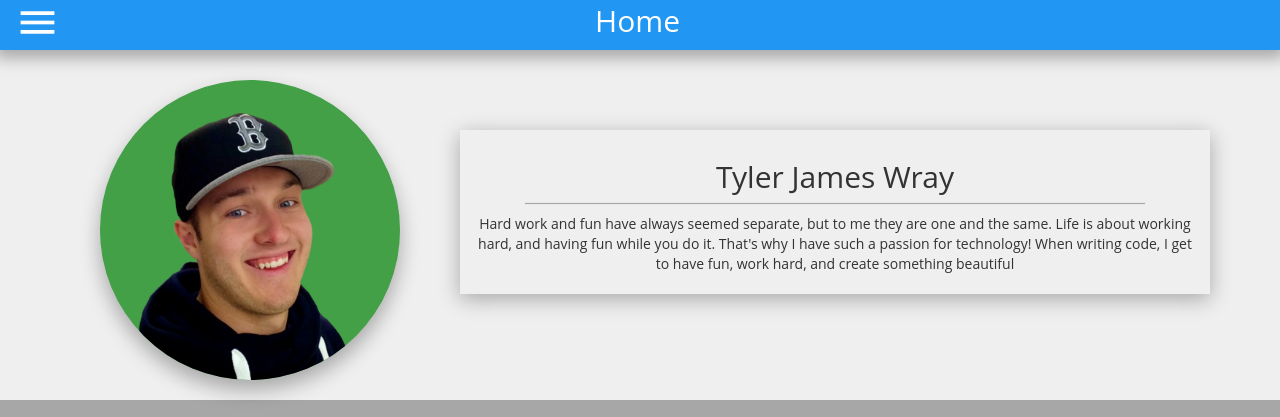
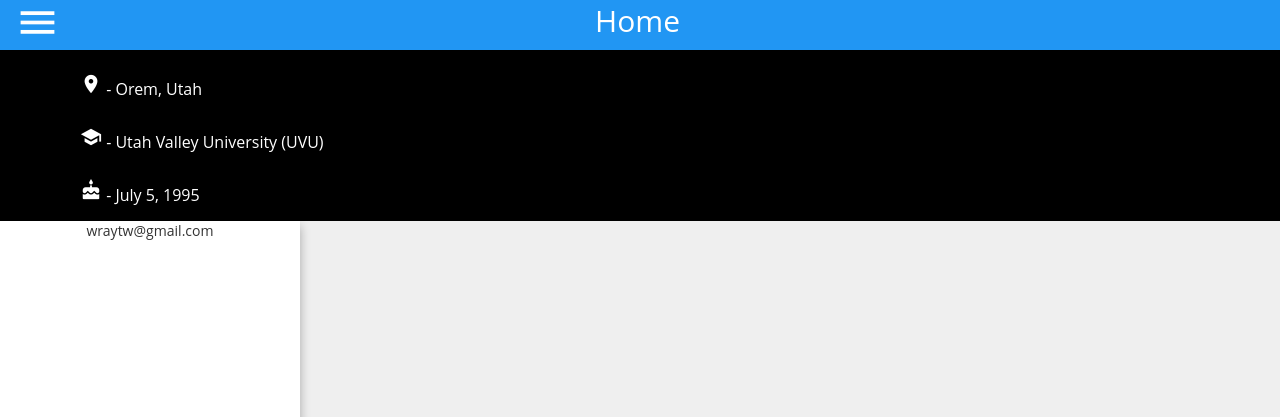
Before and after one commit to tylerwray/PersonalSite-old, a PHP site: page / in a window 1280 px wide. Shown: the top 417 px of the page. Run offline with PHP 8.4, Linux system fonts and the light colour scheme.

Commit message:
Minor Changes

```diff
--- a/assets/sass/footerStyle.sass
+++ b/assets/sass/footerStyle.sass
@@ -4,4 +4,4 @@
 
 .footer-info
     font-size: 16px
-    margin
+    margin: 10px
--- a/assets/stylesheet.css
+++ b/assets/stylesheet.css
@@ -305,7 +305,8 @@
   margin-top: 5px; }
 
 .footer-info {
-  font-size: 16px; }
+  font-size: 16px;
+  margin: 10px; }
 
 #contact-card {
   background-color: white;
--- a/index.html
+++ b/index.html
@@ -14,17 +14,16 @@
 <body>
     <div id="side-nav" class="container-fluid">
         <header class="side-nav-header col-xs-12 text-center"><i class="material-icons side-nav-header-icon">close</i></header>
-        <span class="col-xs-12 side-nav-item active"><a href="assets/pages/home.html"><i class="material-icons side-nav-icon">home</i>Home</a></span>
 
-        <span class="col-xs-12 side-nav-item"><a href=""><i class="material-icons side-nav-icon">build</i>Skills</a></span>
+        <span id="home" class="col-xs-12 side-nav-item active"><i class="material-icons side-nav-icon">home</i>Home</span>
 
-        <span class="col-xs-12 side-nav-item"><a href=""><i class="material-icons side-nav-icon">account_circle</i>Profile</a></span>
+        <span id="skills" class="col-xs-12 side-nav-item"><i class="material-icons side-nav-icon">build</i>Skills</span>
 
-        <span class="col-xs-12 side-nav-item"><a href=""><i class="material-icons side-nav-icon">import_contacts</i>Contact</a></span>
+        <span id="contact" class="col-xs-12 side-nav-item"><i class="material-icons side-nav-icon">import_contacts</i>Contact</span>
 
-        <span class="col-xs-12 side-nav-item"><a href=""><i class="material-icons side-nav-icon">settings</i>Settings</a></span>
+        <span id="settings" class="col-xs-12 side-nav-item"><i class="material-icons side-nav-icon">settings</i>Settings</span>
 
-        <span class="col-xs-12 side-nav-item"><a href=""><i class="material-icons side-nav-icon">info_outline</i>About</a></span>
+        <span id="about" class="col-xs-12 side-nav-item"><i class="material-icons side-nav-icon">info_outline</i>About</span>
     </div>
 
     <nav class="navbar navbar-fixed-top">
@@ -37,65 +36,8 @@
 
     <div id="overlay"></div>
     <div id="overlay-fab"></div>
-    <div class="main-content">
-        <!-- BEGIN PROFILE -->
-        <div id="person-info" class="container">
-            <div class="row">
-                <div class="col-xs-12 col-lg-4 text-center">
-                    <img id="profile-photo" src="assets/images/me.png" />
-                </div>
-                <div class="col-xs-12 col-lg-8 text-center">
-                    <div id="photo-desc">
-                        <h2 class="text-center">Tyler James Wray</h2>
-                        <div class="hr"></div>
-                        <p>Hard work and fun have always seemed separate, but to me they are one and the same. Life is about working hard, and having fun while you do it. That's why I have such a passion for technology! When writing code, I get to have fun,
-                            work hard, and create something beautiful</p>
-                    </div>
-                </div>
-            </div>
-        </div>
-        <!-- END PROFILE -->
+    <div id="main-content">
 
-        <!-- BEGIN INFO CARDS -->
-        <div id="info-card-holder" class="container-fluid">
-            <div class="row">
-                <div id="info-cards">
-                    <div class="col-xs-6 col-md-3">
-                        <div id="family-card" class="card">
-                            <div class="card-header"></div>
-                            <h3 class="card-title">Family</h3>
-                            <p class="card-text">My Family is the most important part of my life. I do everything for them and I'm more grateful everyday for the love and support they show me</p>
-                            <button class="card-button">Learn More</button>
-                        </div>
-                    </div>
-                    <div class="col-xs-6 col-md-3">
-                        <div id="football-card" class="card">
-                            <div class="card-header"></div>
-                            <h3 class="card-title">Football</h3>
-                            <p class="card-text">Football has always been a passion of mine. I enjoy most sports, but football has always had a special place in my heart</p>
-                            <button class="card-button">Learn More</button>
-                        </div>
-                    </div>
-                    <div class="col-xs-6 col-md-3">
-                        <div id="technology-card" class="card">
-                            <div class="card-header"></div>
-                            <h3 class="card-title">Technology</h3>
-                            <p class="card-text">Programming wasn't always my life's passion. I once used crappy software. When I realized I could improve it, I was hooked</p>
-                            <button class="card-button">Learn More</button>
-                        </div>
-                    </div>
-                    <div class="col-xs-6 col-md-3">
-                        <div id="space-card" class="card">
-                            <div class="card-header"></div>
-                            <h3 class="card-title">Space</h3>
-                            <p class="card-text">I have always found a sense of safety and purpose in the stars. I look up at the stars and realize that life's problems can be handled</p>
-                            <button class="card-button">Learn More</button>
-                        </div>
-                    </div>
-                </div>
-            </div>
-        </div>
-        <!-- END INFO CARDS -->
 
 
     </div>
@@ -153,11 +95,18 @@
     </div>
 
 
-        <div id="contact-card" class="">
-            wraytw@gmail.com
-        </div>
+    <div id="contact-card" class="">
+        wraytw@gmail.com
+    </div>
     <script type="text/javascript" src="assets/jQuery/jquery-3.1.0.min.js"></script>
     <script src="scripts/index.js"></script>
+    <script src="scripts/nav_events.js"></script>
+    <script src="scripts/generic_functions.js"></script>
+    <script type="text/javascript">
+    $(document).ready( function(){
+        $('#main-content').load('about.html');
+    });
+    </script>
 
 </body>
 
--- a/scripts/index.js
+++ b/scripts/index.js
@@ -1,40 +1,4 @@
-function closeAll() {
-    $('#fab').removeClass('open');
-    $('#fab-1').removeClass('open');
-    $('#fab-2').removeClass('open');
-    $('#fab-3').removeClass('open');
-    $('#lbl-1').removeClass('open');
-    $('#lbl-2').removeClass('open');
-    $('#lbl-3').removeClass('open');
-    $('#overlay').removeClass('open');
-    $('#overlay-fab').removeClass('open');
-
-    if ($('body').css('overflow') == 'hidden')
-    {
-        $('body').css('overflow', 'auto');
-    }
-}
-
-function toggleOverlay() {
-    $('#overlay').toggleClass('open');
-
-    // Toggle the body scrollability
-    if ($('body').css('overflow') == 'hidden')
-    {
-        $('body').css('overflow', 'auto');
-    }
-    else
-    {
-        $('body').css('overflow', 'hidden');
-    }
-}
-
-function writeContent(one) {
-    document.write(one);
-}
-
 $(document).ready(function() {
-
     // Click Event Handler for the Fab
     $('#fab').click(function() {
         $('#fab').toggleClass('open');
```
Also changed, not shown: 1 other file.
